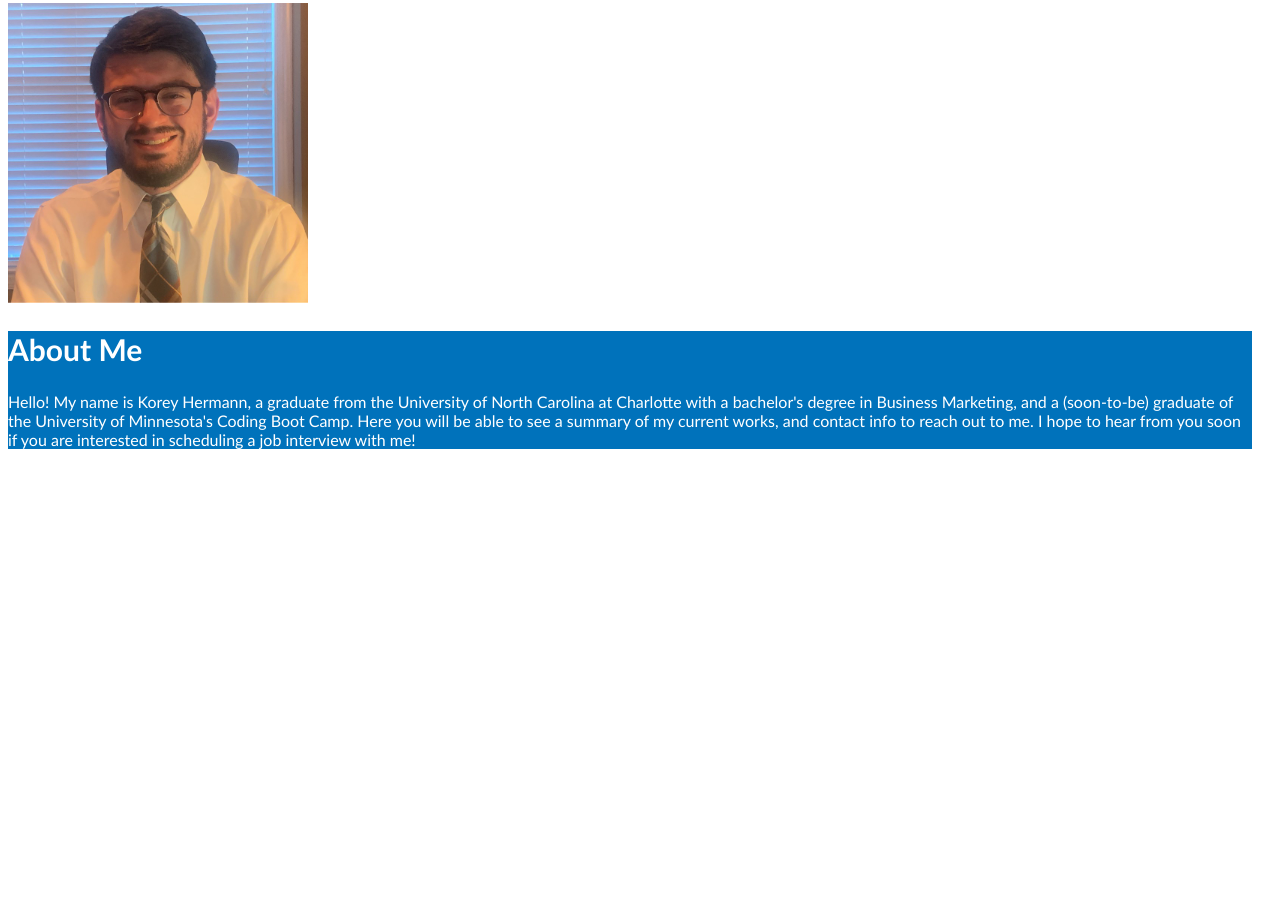
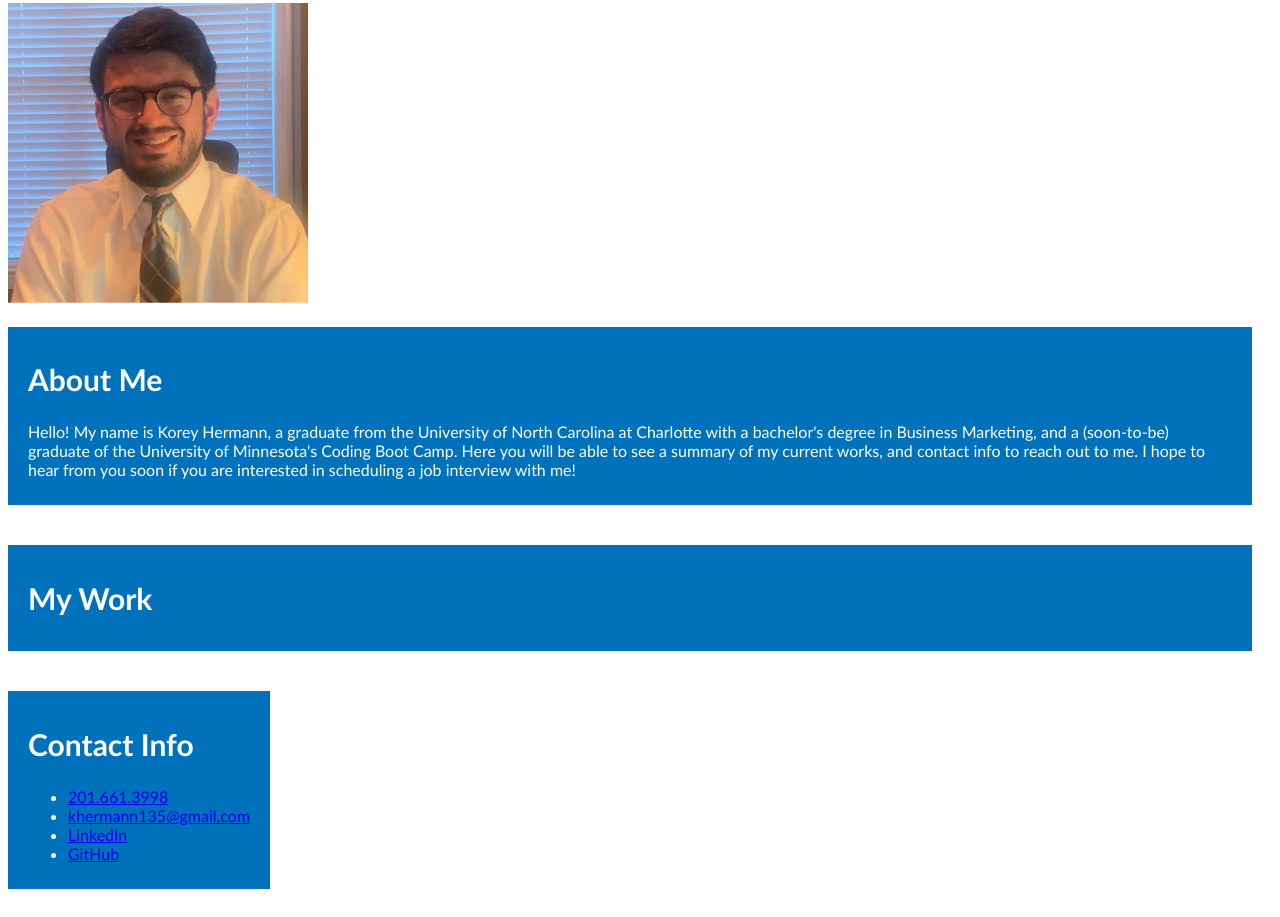
Before and after one commit to KoreyHermann/module-two-challenge, a plain HTML site: page index.html in a window 1280 px wide. Shown: the part 199-1116 px from the top of the page. Before the commit the page ends 800 px from the top, so only its background shows below. Drawn offline with Linux system fonts and the light colour scheme; files whose address does not match are found by name.

Commit message:
added works and contact info section

```diff
--- a/assets/css/style.css
+++ b/assets/css/style.css
@@ -12,6 +12,7 @@ header{
     padding-top: 5px;
     margin-right: 20px;
     border-style: solid;
+    display: inline-block;
 
 
 }
@@ -29,12 +30,14 @@ h1{
     padding-bottom: 10px;
     padding-left: 20px;
     padding-top: 10px;
+    padding-right: 20px;
     background-color: darkcyan;
     font-family: 'Trebuchet MS', 'Lucida Sans Unicode', 'Lucida Grande', 'Lucida Sans', Arial, sans-serif;
     color: gainsboro;
     margin-bottom: 20px;
     margin-right: 20px;
     border-style: solid;
+
 
 }
 
@@ -50,9 +53,41 @@ h1{
     margin-top: 20px;
     margin-bottom: 20px;
     margin-right: 20px;
+    display: inline-block;
+    padding-bottom: 10px;
+    padding-left: 20px;
+    padding-top: 10px;
+    padding-right: 20px;
 
 }
 
 h2{
     font-size: 30px;
 }
+
+.Work{
+    color: white;
+    font-family: 'Trebuchet MS', 'Lucida Sans Unicode', 'Lucida Grande', 'Lucida Sans', Arial, sans-serif;
+    background-color: #0072bb;
+    margin-top: 20px;
+    margin-bottom: 20px;
+    margin-right: 20px;
+    padding-bottom: 10px;
+    padding-left: 20px;
+    padding-top: 10px;
+    padding-right: 20px;
+}
+
+.Contact{
+    color: white;
+    font-family: 'Trebuchet MS', 'Lucida Sans Unicode', 'Lucida Grande', 'Lucida Sans', Arial, sans-serif;
+    background-color: #0072bb;
+    margin-top: 20px;
+    margin-bottom: 20px;
+    margin-right: 20px;
+    display: inline-block;
+    padding-bottom: 10px;
+    padding-left: 20px;
+    padding-top: 10px;
+    padding-right: 20px;
+}
--- a/index.html
+++ b/index.html
@@ -25,13 +25,37 @@
 <!-- profile picture -->
 <section class="hero"></section><img src="C:\Users\kherm\bootcamp\module-two-challenge\assets\images\me.jpg" alt="Korey Hermann profile picture" width="300" height="300">
 
-<main class="information">
-    <section class="About">
-    <h2>About Me</h2>
-    <p>Hello! My name is Korey Hermann, a graduate from the University of North Carolina at Charlotte with a bachelor's degree in Business Marketing, and a (soon-to-be) graduate of the University of Minnesota's Coding Boot Camp. Here you will be able to see a summary of my current works, and contact info to reach out to me. I hope to hear from you soon if you are interested in scheduling a job interview with me!</p>
+<!-- about me section -->
+<section class="information">
+    <section id="About" class="About">
+        <h2>About Me</h2>
+        <p>Hello! My name is Korey Hermann, a graduate from the University of North Carolina at Charlotte with a bachelor's degree in Business Marketing, and a (soon-to-be) graduate of the University of Minnesota's Coding Boot Camp. Here you will be able to see a summary of my current works, and contact info to reach out to me. I hope to hear from you soon if you are interested in scheduling a job interview with me!</p>
+    </section>
 
-</main>
+<!-- my work section -->
+    <section id="Work" class="Work">
+        <h2>My Work</h2>
+    </section>
+
+<!-- contact info section -->
+    <section id="Contact" class="Contact">
+        <h2>Contact Info</h2>
+        <ul>
+            <li>
+                <a href="tel:+12016613998">201.661.3998</a>
+            </li>
+            <li>
+                <a href="mailto:khermann135@gmail.com">khermann135@gmail.com</a>
+            </li>
+            <li>
+                <a href="https://www.linkedin.com/in/korey-hermann-93b86b21a/">LinkedIn</a>
+            </li>
+            <li>
+                <a href="https://github.com/KoreyHermann">GitHub</a>
+            </li>
+        </ul>
+    </section>
+
 </section>
-
 </body>
 </html>
```
